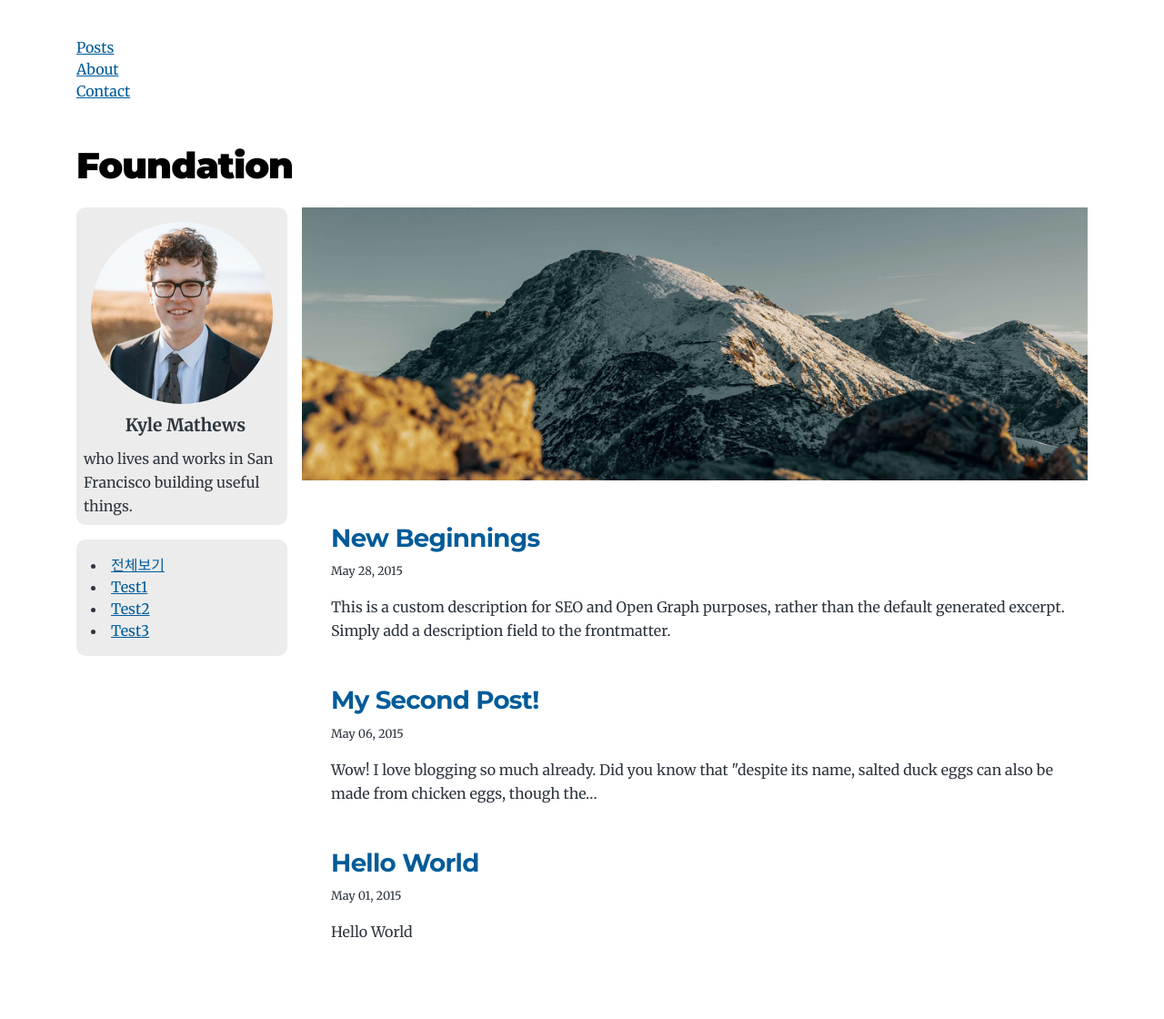
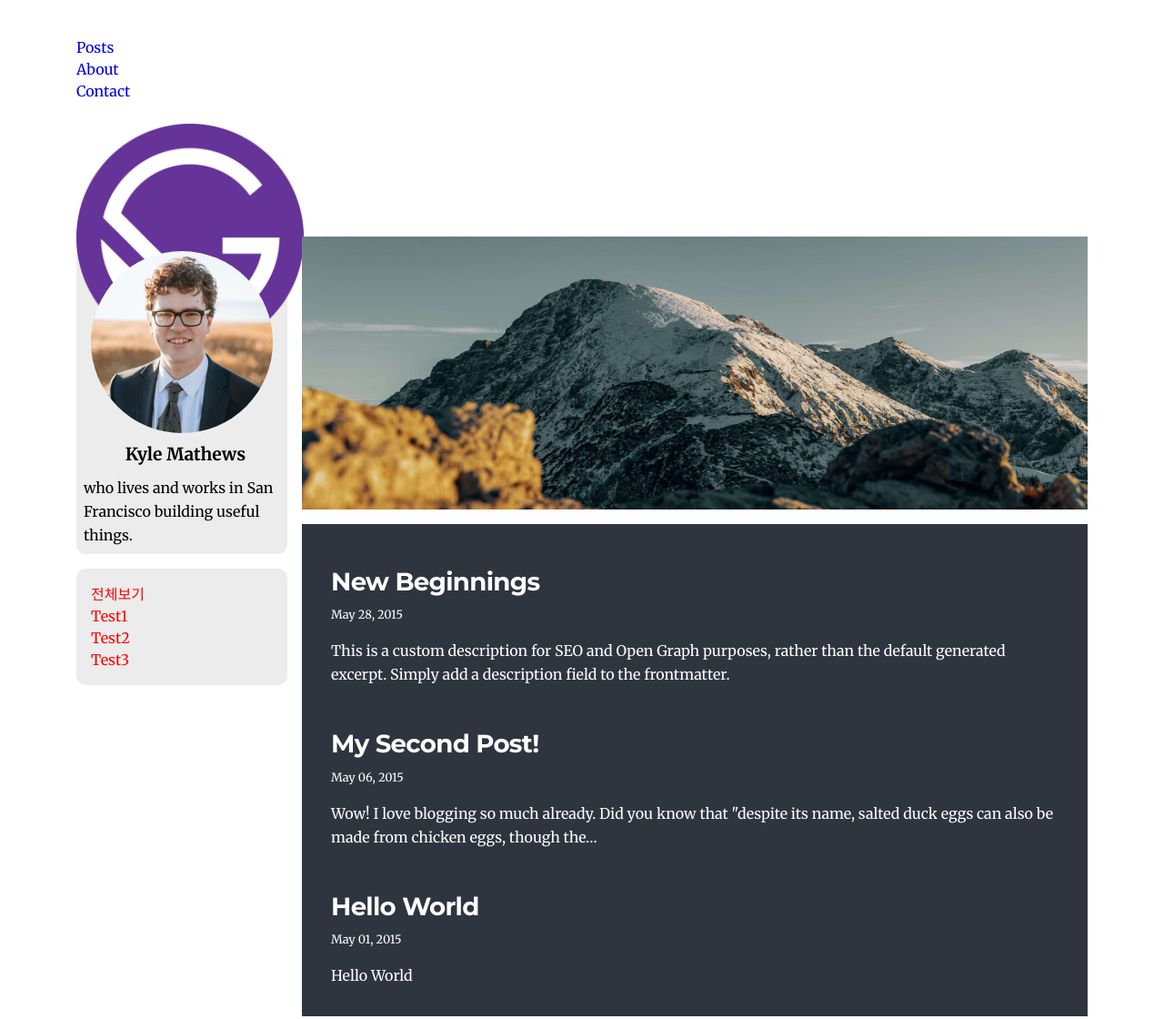
Before and after one commit to twopilogue/prologue-template, a Gatsby site: page / in a window 1280 px wide. Shown: the whole page at 91% size. Built offline with nearby package versions, Linux system fonts and the light colour scheme; Gatsby itself is replaced by a stand-in of ours.

Commit message:
modify: 컴포넌트 css 수정

```diff
--- a/src/components/category.js
+++ b/src/components/category.js
@@ -32,7 +32,7 @@ const Category = () => {
         <div className="category">
           <nav>
             {CATEGORY_ITEM.map(category => (
-              <li key={category}>
+              <div key={category}>
                 <Link
                   to={
                     category === "전체보기"
@@ -44,7 +44,7 @@ const Category = () => {
                 >
                   {category}
                 </Link>
-              </li>
+              </div>
             ))}
           </nav>
         </div>
--- a/src/components/contents.js
+++ b/src/components/contents.js
@@ -30,6 +30,7 @@ const Contents = () => {
         }
       `}
       render={data => (
+        <div className="post-list-container">
           <ol style={{ listStyle: `none` }}>
             {data.allMarkdownRemark.nodes.map(post => {
               const title = post.frontmatter.title || post.fields.slug
@@ -62,6 +63,7 @@ const Contents = () => {
               )
             })}
           </ol>
+        </div>
       )}
     />
   )
--- a/src/components/logo.js
+++ b/src/components/logo.js
@@ -1,7 +1,10 @@
 import { StaticQuery, Link, graphql } from "gatsby"
+import { StaticImage } from "gatsby-plugin-image"
 import React from "react"
+import customizing from "../util/customizing-setting.json"
 
 const Logo = () => {
+  const logoText = customizing.logoText
   return (
     <StaticQuery
       query={graphql`
@@ -14,10 +17,18 @@ const Logo = () => {
         }
       `}
       render={data => {
-        return (
+        return logoText ? (
           <h1>
-            <Link to="/">{data.site.siteMetadata?.title || `Title`}</Link>
+            <Link to="/">{logoText}</Link>
           </h1>
+        ) : (
+          <div className="logoImg">
+            <StaticImage
+              layout="fullWidth"
+              src="../images/gatsby-icon.png"
+              alt="logoImg"
+            />
+          </div>
         )
       }}
     />
--- a/src/components/profile.js
+++ b/src/components/profile.js
@@ -32,7 +32,6 @@ const Bio = () => {
 
   return (
     <div className="profile">
-      <div className="display_column">
       <StaticImage
         className="profile-avatar"
         layout="fixed"
@@ -42,7 +41,6 @@ const Bio = () => {
         height={200}
         alt="Profile picture"
       />
-      </div>
       <div>
         {author?.name && (
           <div>
--- a/src/style.css
+++ b/src/style.css
@@ -232,7 +232,7 @@ table thead tr th {
 /* Link */
 
 a {
-  color: var(--color-primary);
+  text-decoration: none;
 }
 
 a:hover,
@@ -261,21 +261,19 @@ a:focus {
   margin: 0;
 }
 
+.post-list-container {
+  margin-top: var(--spacing-4);
+}
+
 .post-list-item {
   margin-bottom: var(--spacing-8);
   margin-left: var(--spacing-8);
+  margin-right: var(--spacing-8);
   padding-top: var(--spacing-8);
 }
 
 .post-list-item p {
   margin-bottom: var(--spacing-0);
-}
-
-.post-list-item h2 {
-  font-size: var(--fontSize-4);
-  color: var(--color-primary);
-  margin-bottom: var(--spacing-2);
-  margin-top: var(--spacing-0);
 }
 
 .post-list-item header {
@@ -342,6 +340,14 @@ a:focus {
   }
 }
 
+.logoImg {
+  width: 250px;
+  height: 100px;
+  text-align: center;
+  margin-top: var(--spacing-6);
+  margin-bottom: var(--spacing-6);
+}
+
 /* ---------------------------------- */
 .display_row {
   display: flex;
@@ -364,11 +370,32 @@ a:focus {
   border-radius: 10px;
 }
 
+.category a {
+  color: #ff0000;
+}
+
 .profile {
-  /* margin-bottom: var(--spacing-16); */
   padding-top: var(--spacing-4);
   margin-bottom: var(--spacing-4);
   margin-right: var(--spacing-4);
   background-color: #ececec;
+  color: #000000;
   border-radius: 10px;
 }
+
+.title {
+  background-color: #ff0000;
+}
+
+.post-list-container {
+  background-color: #2e353f;
+  color: #ffffff;
+}
+
+.post-list-item h2 {
+  font-size: var(--fontSize-4);
+  color: var(--color-primary);
+  margin-bottom: var(--spacing-2);
+  margin-top: var(--spacing-0);
+  color: #ffffff;
+}
```
Lines whose indentation alone changed are shown as unchanged.
